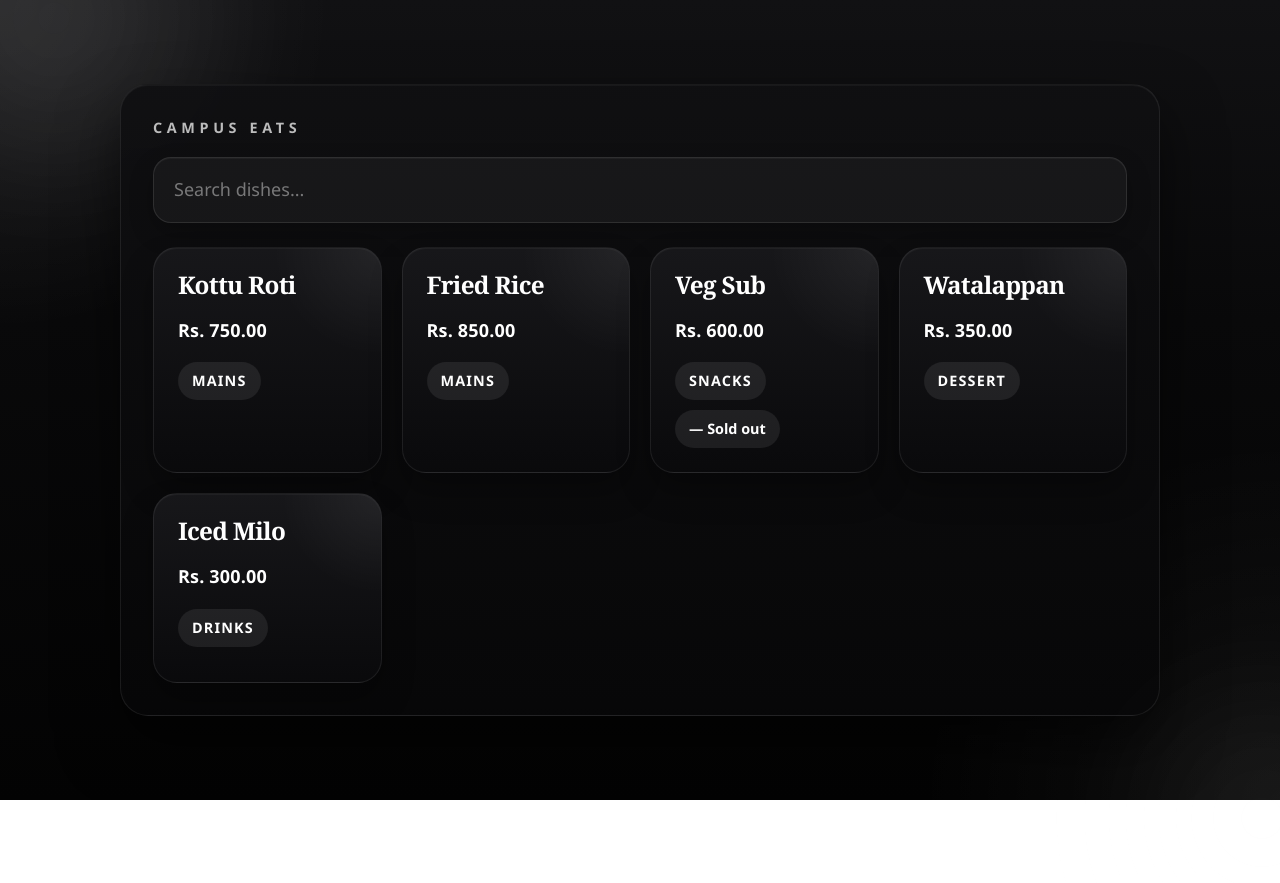
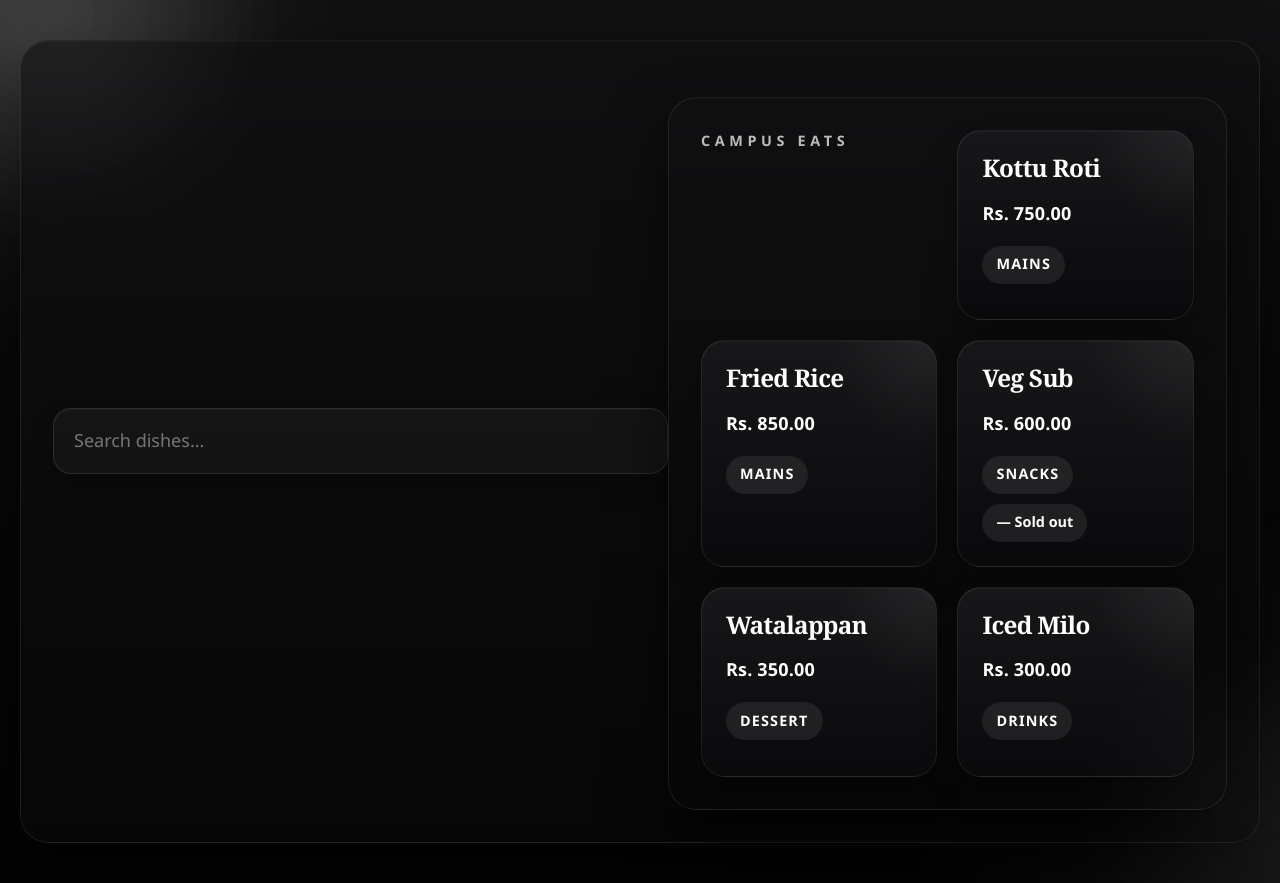
Before and after one commit to Lahiru-Chandipa/CampusEats, a React (Vite) app in the folder campuseats-dashboard/: page / in a window 1280 px wide. Before the commit the page ends 800 px from the top, so only its background shows below. Built offline with nearby package versions, Linux system fonts and the light colour scheme.

Commit message:
Add class name to menu container for styling

```diff
--- a/campuseats-dashboard/src/features/menu/pages/MenuPage.jsx
+++ b/campuseats-dashboard/src/features/menu/pages/MenuPage.jsx
@@ -18,7 +18,7 @@ function MenuPage() {
   );
 
   return (
-    <div>
+    <div className="menu">
       <input
         value={query}
         onChange={(e) => setQuery(e.target.value)}
```
